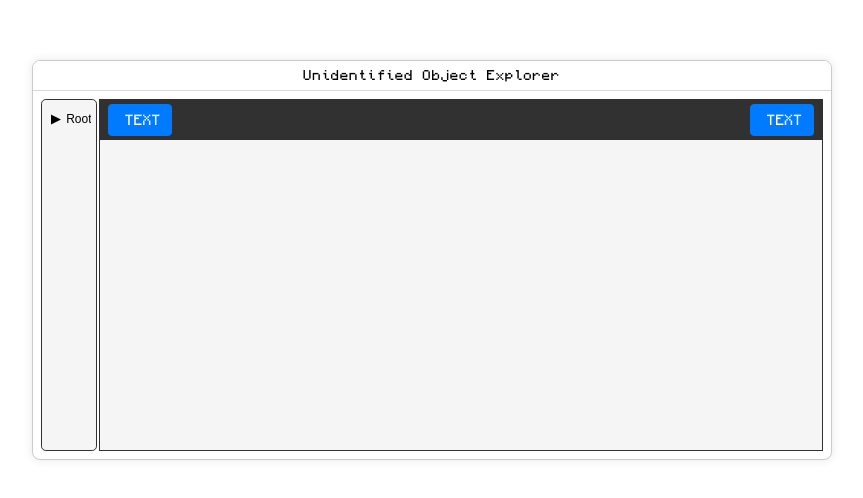
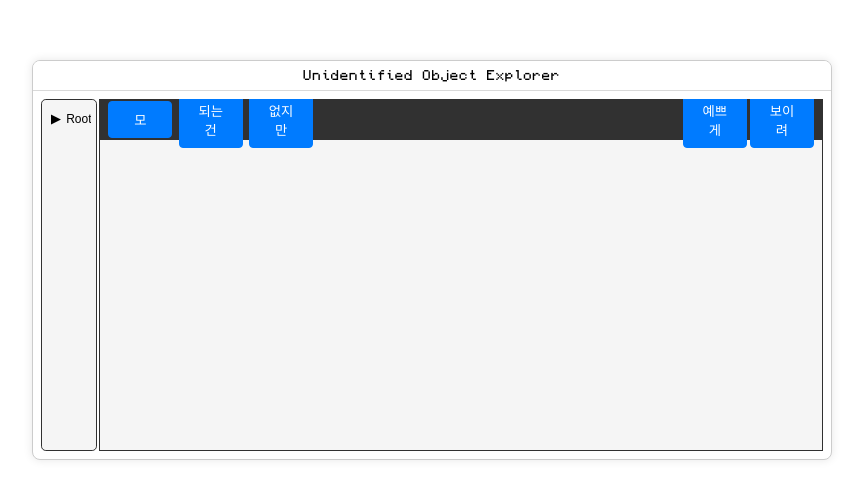
Before and after one commit to noob-heaven/filestation, a Next.js app: page / in a window 1280 px wide. Shown: the part 140-638 px from the top of the page, without its empty margins (368-1231 px from the left). Built offline with nearby package versions, Linux system fonts and the light colour scheme; a web font is replaced by a local one.

Commit message:
feat: Right-Pane ToolBar

```diff
--- a/src/components/button/simple/SimpleDefaultButton.tsx
+++ b/src/components/button/simple/SimpleDefaultButton.tsx
@@ -1,20 +1,33 @@
-import React from 'react';
+import React, { memo } from 'react';
 
 import { IButtonProps } from '../@types/button.props';
 
 import styles from './simpleButton.module.css';
 
 // TODO: props 줘야댐
-export default function SimpleDefaultButton({
+export function SimpleDefaultButton({
   onClick,
   className,
   style,
   children,
 }: IButtonProps) {
+  const defaultOnClick = (e: React.MouseEvent<HTMLButtonElement>) => {
+    const targetName = e.currentTarget.id;
+    console.log(`defaultOnClick: ${targetName}`);
+  }
 
   return (
     <div className={styles.simpleButtonWrapper} style={style}>
-      <button className={styles.defaultButtonStyle}>{children}</button>
+      <button
+        className={`${styles.defaultButtonStyle} ${className}`}
+        onClick={onClick || defaultOnClick}
+      >
+        {children}
+      </button>
     </div>
   );
 }
+
+const MemoizedSimpleDefaultButton = memo(SimpleDefaultButton);
+
+export default MemoizedSimpleDefaultButton;
--- a/src/components/window/movable/right-pane/MovableWindowRight.module.css
+++ b/src/components/window/movable/right-pane/MovableWindowRight.module.css
@@ -1,11 +1,11 @@
-.rightPaneStyle {
+.rightPane {
   background-color: var(--default-bg);
   width: 100%;
   height: 100%;
   border: 0.1rem #313131 solid;
 }
 
-.topBarStyle {
+.topBar {
   width: 100%;
   background-color: #313131;
   height: 2.5em;
@@ -30,3 +30,19 @@
   width: 4rem;
   display: inline-block;
 }
+
+.topBarLeftGroup {
+  display: flex;
+  justify-content: space-between;
+  align-items: center;
+  flex-direction: row;
+  gap: 0.4rem;
+}
+
+.topBarRightGroup {
+  display: flex;
+  justify-content: space-between;
+  align-items: center;
+  flex-direction: row;
+  gap: 0.2rem;
+}
--- a/src/components/window/movable/right-pane/MovableWindowRightPane.tsx
+++ b/src/components/window/movable/right-pane/MovableWindowRightPane.tsx
@@ -1,15 +1,25 @@
 import React from 'react';
 
-import SimpleDefaultButton from '@components/button/simple/SimpleDefaultButton';
+import MemoizedSimpleDefaultButton from '@components/button/simple/SimpleDefaultButton';
 
 import styles from './MovableWindowRight.module.css';
 
 export default function MovableWindowRightPane() {
+  const onClickWhat = (e: React.MouseEvent<HTMLButtonElement>) => {
+    console.log('what');
+  }
   return (
-    <div className={styles.rightPaneStyle}>
-      <div className={styles.topBarStyle}>
-        <SimpleDefaultButton>TEXT</SimpleDefaultButton>
-        <SimpleDefaultButton>TEXT</SimpleDefaultButton>
+    <div className={styles.rightPane}>
+      <div className={styles.topBar}>
+        <div className={styles.topBarLeftGroup}>
+          <MemoizedSimpleDefaultButton onClick={onClickWhat}>모</MemoizedSimpleDefaultButton>
+          <MemoizedSimpleDefaultButton>되는건</MemoizedSimpleDefaultButton>
+          <MemoizedSimpleDefaultButton>없지만</MemoizedSimpleDefaultButton>
+        </div>
+        <div className={styles.topBarRightGroup}>
+          <MemoizedSimpleDefaultButton>예쁘게</MemoizedSimpleDefaultButton>
+          <MemoizedSimpleDefaultButton>보이려</MemoizedSimpleDefaultButton>
+        </div>
       </div>
     </div>
   )
```
